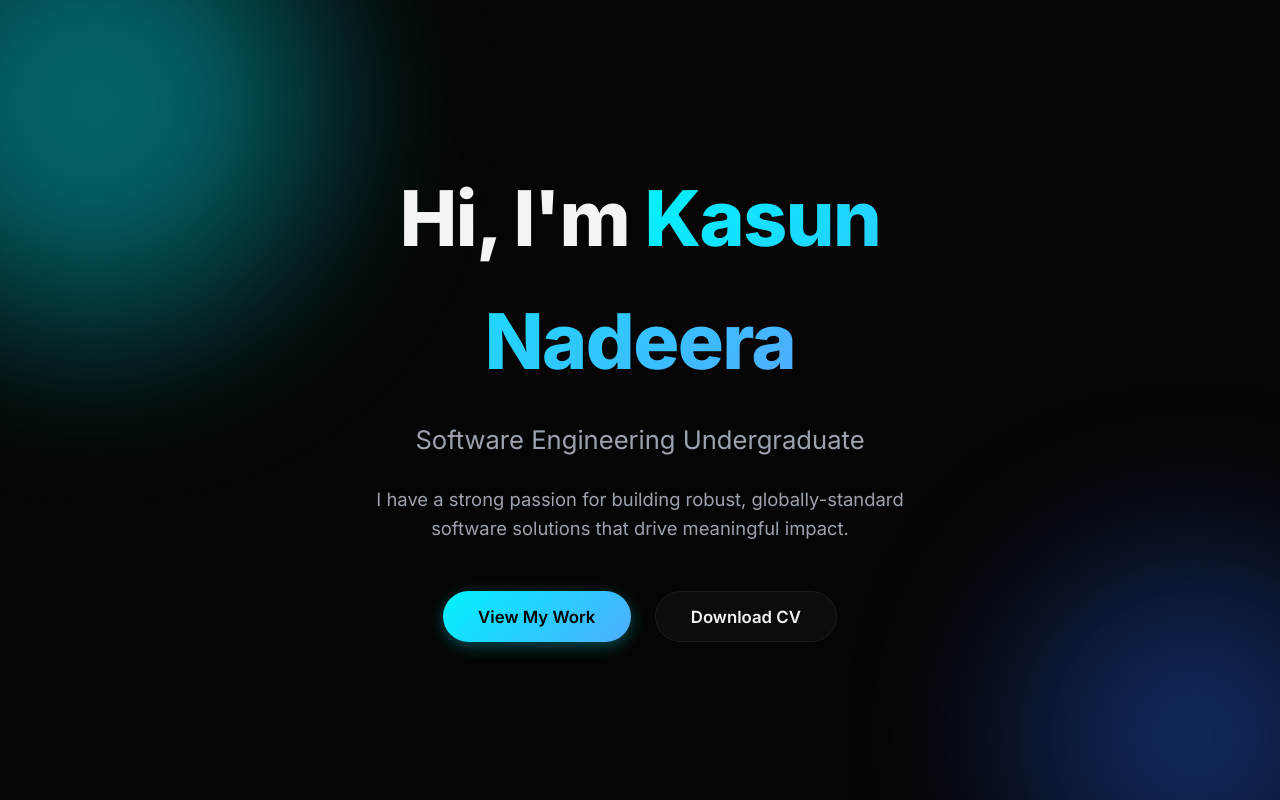
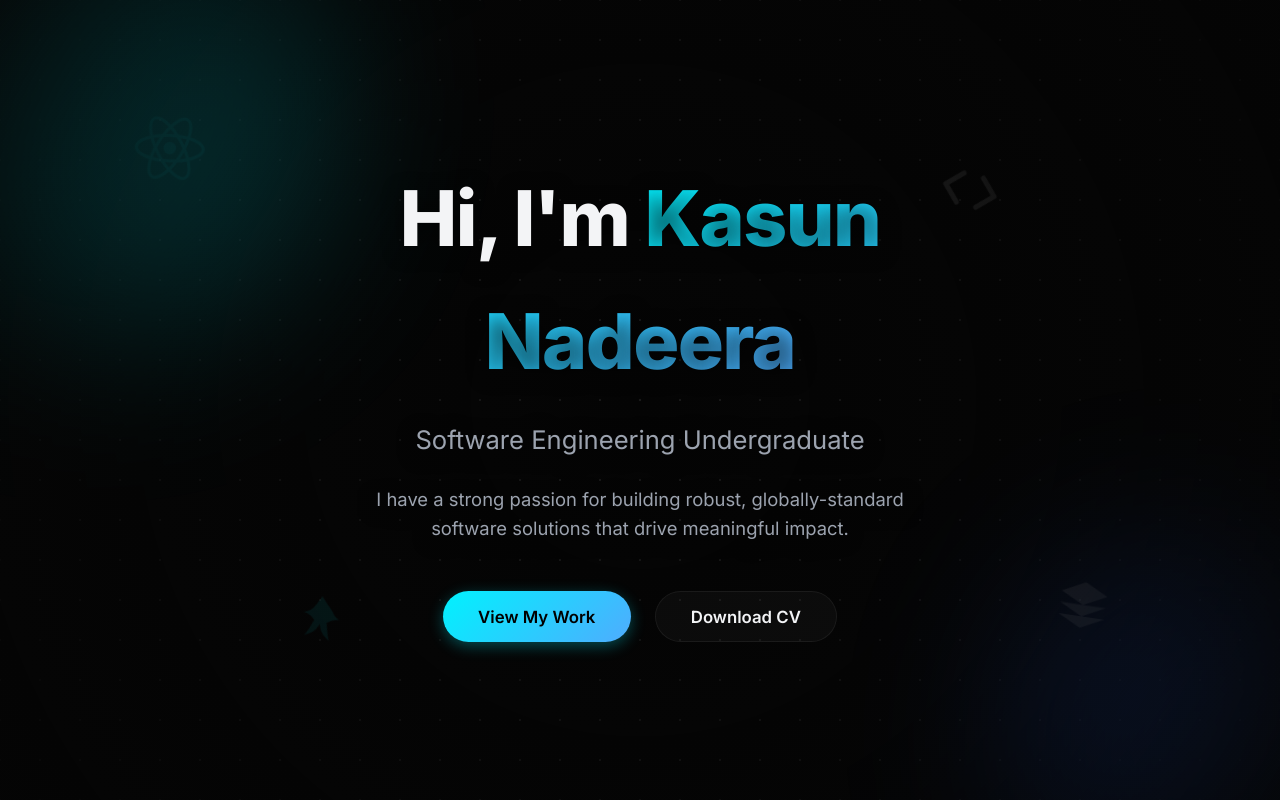
Before and after one commit to nadeera-se22018/mern-portfolio, a React app in the folder frontend/: page / in a window 1280 px wide. Shown: the top 800 px of the page. Built offline with nearby package versions, Linux system fonts and the light colour scheme; the HTML template or start-up script is replaced by a standard one.

Commit message:
feat: add Hero section component with animated background and floating icons

```diff
--- a/frontend/src/components/Hero.css
+++ b/frontend/src/components/Hero.css
@@ -7,6 +7,21 @@
     text-align: center;
     overflow: hidden;
     padding: 4rem 0;
+    /* geometric dot grid */
+    background-image: radial-gradient(rgba(255, 255, 255, 0.08) 1px, transparent 1px);
+    background-size: 40px 40px;
+    background-position: center center;
+}
+
+.hero-overlay {
+    position: absolute;
+    top: 0;
+    left: 0;
+    width: 100%;
+    height: 100%;
+    background: radial-gradient(circle at center, transparent 0%, rgba(5, 5, 5, 0.9) 100%);
+    z-index: 2;
+    pointer-events: none;
 }
 
 .hero-content {
@@ -14,6 +29,7 @@
     z-index: 10;
     max-width: 800px;
     opacity: 0;
+    text-shadow: 0 4px 20px rgba(0, 0, 0, 0.6);
 }
 
 .hero-title {
@@ -126,6 +142,58 @@
     }
 }
 
+.floating-icon {
+    position: absolute;
+    opacity: 0.12;
+    color: var(--accent-color);
+    animation: float-icon 20s infinite ease-in-out alternate;
+    z-index: 1;
+}
+
+@keyframes float-icon {
+    0% {
+        transform: translate(0, 0) rotate(0deg);
+    }
+
+    100% {
+        transform: translate(40px, -40px) rotate(15deg);
+    }
+}
+
+.icon-1 {
+    top: 15%;
+    left: 10%;
+    width: 70px;
+    height: 70px;
+    animation-delay: 0s;
+}
+
+.icon-2 {
+    top: 75%;
+    right: 15%;
+    width: 55px;
+    height: 55px;
+    animation-delay: -5s;
+    color: #f3f4f6;
+}
+
+.icon-3 {
+    bottom: 15%;
+    left: 20%;
+    width: 50px;
+    height: 50px;
+    animation-delay: -10s;
+}
+
+.icon-4 {
+    top: 25%;
+    right: 25%;
+    width: 60px;
+    height: 60px;
+    animation-delay: -15s;
+    color: #f3f4f6;
+}
+
 @media (max-width: 768px) {
     .hero-actions {
         flex-direction: column;
--- a/frontend/src/components/Hero.jsx
+++ b/frontend/src/components/Hero.jsx
@@ -20,9 +20,34 @@ const Hero = () => {
                     <button className="btn btn-secondary">Download CV</button>
                 </div>
             </div>
+            <div className="hero-overlay"></div>
             <div className="hero-background">
+                {/* Glowing Orbs */}
                 <div className="glow-orb orb-1"></div>
                 <div className="glow-orb orb-2"></div>
+
+                {/* Floating MERN & Tech Icons */}
+                <svg className="floating-icon icon-1" viewBox="-11.5 -10.23174 23 20.46348" fill="currentColor">
+                    <circle cx="0" cy="0" r="2.05" />
+                    <g stroke="currentColor" strokeWidth="1" fill="none">
+                        <ellipse rx="11" ry="4.2" />
+                        <ellipse rx="11" ry="4.2" transform="rotate(60)" />
+                        <ellipse rx="11" ry="4.2" transform="rotate(120)" />
+                    </g>
+                </svg>
+
+                <svg className="floating-icon icon-2" viewBox="0 0 24 24" fill="currentColor">
+                    <path d="M12 2L2 7l10 5 10-5-10-5zM2 17l10 5 10-5M2 12l10 5 10-5" />
+                </svg>
+
+                <svg className="floating-icon icon-3" viewBox="0 0 24 24" fill="currentColor">
+                    <path d="M11.9,1C11.9,1,10.6,4.6,9.2,7C7.6,9.7,5,10.2,5,10.2s3,0.3,5,2c0.2,0.2,0.8,0.7,0.8,0.7s-0.7,1.8-1,3c-0.6,2.3-2,5.1-2,5.1s2.8-1.5,4-3c1.3-1.6,2-4,2-4s0.6,2.2,2,4c1.1,1.5,4,3,4,3s-1.3-2.9-2-5.1c-0.3-1.1-1-3-1-3s0.7-0.5,0.9-0.7c1.9-1.8,4.9-2,4.9-2s-2.6-0.5-4.2-3.1C16.1,4.9,11.9,1,11.9,1z" />
+                </svg>
+
+                <svg className="floating-icon icon-4" viewBox="0 0 24 24" fill="none" stroke="currentColor" strokeWidth="2" strokeLinecap="round" strokeLinejoin="round">
+                    <polyline points="16 18 22 12 16 6"></polyline>
+                    <polyline points="8 6 2 12 8 18"></polyline>
+                </svg>
             </div>
         </section>
     );
```
